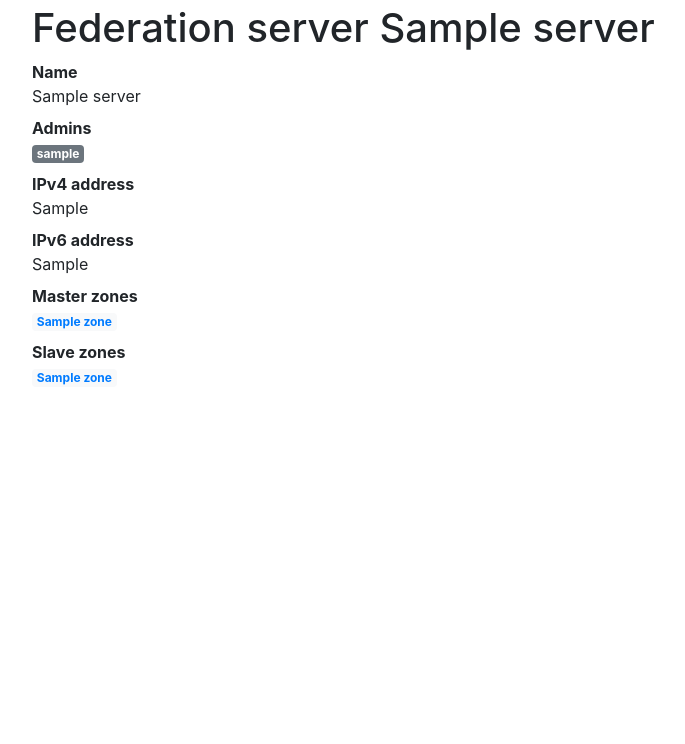
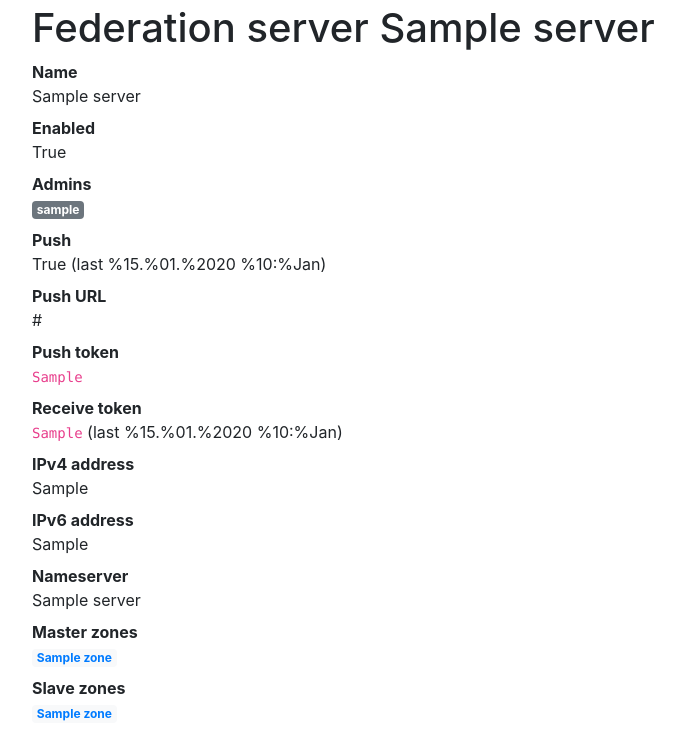
Before and after one commit to nafur/pydnsui, a Django app: page /federation/server/1 in a window 1280 px wide. Shown: the part 56-800 px from the top of the page, without its empty margins (53-738 px from the left). Run offline with Django 3.2, Linux system fonts and the light colour scheme; a user stored in the database is signed in; tables that the repository leaves empty hold one stand-in row (values such as "Sample post"); some libraries are stand-ins or nearby versions.

Commit message:
Removing remotes, integrating into Server.

```diff
--- a/federation/models.py
+++ b/federation/models.py
@@ -3,7 +3,9 @@
 from django.db import models
 from django.urls import reverse
 
-class Remote(models.Model):
+from datetime import datetime
+
+class Server(models.Model):
 	name = models.CharField(
 		max_length = 255,
 		unique = True,
@@ -11,34 +13,36 @@
 	)
 	enabled = models.BooleanField(
 		default = True,
-		verbose_name = "Remote is enabled",
-	)
-	url = models.URLField(
-		help_text = "URL where to pull the information.",
-	)
-	importer = models.CharField(
-		max_length = 2,
-		choices = [('DE', 'Default')],
-		default = 'DE',
-		verbose_name = 'Importer',
-	)
-
-	def __str__(self):
-		return self.name
-	def get_absolute_url(self):
-		return reverse('fed:remote-edit', kwargs = {
-			'pk': self.pk,
-		})
-
-class Server(models.Model):
-	name = models.CharField(
-		max_length = 255,
-		unique = True,
-		help_text = "Unique identifier for this server. Maybe the FQDN?",
+		verbose_name = "Zone is enabled",
 	)
 	admins = models.ManyToManyField(User,
 		verbose_name = "Admin users",
 		help_text = "Users that may modify this server.",
+	)
+	push_url = models.URLField(
+		help_text = "URL where to push the information.",
+	)
+	push_enabled = models.BooleanField(
+		default = True,
+		verbose_name = "Zone is enabled",
+	)
+	push_token = models.CharField(
+		max_length = 255,
+		verbose_name = "Token",
+	)
+	last_push = models.DateTimeField(
+		blank = True,
+		null = True,
+		help_text = "Last push to this server"
+	)
+	receive_token = models.CharField(
+		max_length = 255,
+		verbose_name = "Token",
+	)
+	last_received = models.DateTimeField(
+		blank = True,
+		null = True,
+		help_text = "Last push from this server"
 	)
 	ipv4 = models.GenericIPAddressField(
 		protocol = 'IPv4',
@@ -52,15 +56,6 @@
 		max_length = 255,
 		help_text = "FQDN of the nameserver",
 	)
-	token = models.CharField(
-		max_length = 255,
-		verbose_name = "Token",
-	)
-	last_poll = models.DateTimeField(
-		null = True,
-		blank = True,
-		verbose_name = "Last polled",
-	)
 
 	def __str__(self):
 		return self.name
@@ -70,6 +65,10 @@
 		})
 	def is_this_server(self):
 		return settings.SERVER_NAME == self.name
+	def is_push_recent(self):
+		return self.last_push > datetime.now() - datetime.hour(1)
+	def is_receive_recent(self):
+		return self.last_received > datetime.now() - datetime.hour(1)
 
 class Zone(models.Model):
 	name = models.CharField(
@@ -79,13 +78,6 @@
 	enabled = models.BooleanField(
 		default = True,
 		verbose_name = "Zone is enabled",
-	)
-	remote = models.ForeignKey(Remote,
-		on_delete = models.CASCADE,
-		blank = True,
-		null = True,
-		verbose_name = "Remote configuration server",
-		related_name = 'zones',
 	)
 	master = models.ForeignKey(Server,
 		on_delete = models.CASCADE,
--- a/federation/templates/federation/server_detail.html
+++ b/federation/templates/federation/server_detail.html
@@ -6,12 +6,24 @@
 <dl>
 	<dt>Name</dt>
 	<dd>{{ object.name }}</dd>
+	<dt>Enabled</dt>
+	<dd>{{ object.enabled }}</dd>
 	<dt>Admins</dt>
 	<dd>{% for u in server.admins.all %}<span class="badge badge-secondary">{{ u.username }}</span>{% endfor %}</dd>
+	<dt>Push</dt>
+	<dd>{{ object.push_enabled }} (last {{ object.last_push|date:'%d.%m.%Y %H:%M' }})</dd>
+	<dt>Push URL</dt>
+	<dd>{{ object.push_url }}</dd>
+	<dt>Push token</dt>
+	<dd><code>{{ object.push_token }}</code></dd>
+	<dt>Receive token</dt>
+	<dd><code>{{ object.receive_token }}</code> (last {{ object.last_received|date:'%d.%m.%Y %H:%M' }})</dd>
 	<dt>IPv4 address</dt>
 	<dd>{{ object.ipv4 }}</dd>
 	<dt>IPv6 address</dt>
 	<dd>{{ object.ipv6 }}</dd>
+	<dt>Nameserver</dt>
+	<dd>{{ object.nameserver }}</dd>
 	<dt>Master zones</dt>
 	<dd>
 		{% for record in object.zones_master.all %}
--- a/federation/urls.py
+++ b/federation/urls.py
@@ -7,61 +7,6 @@
 
 app_name = 'fed'
 urlpatterns = [
-	path('remote',
-		login_required(
-			ListView.as_view(model = models.Remote)
-		),
-		name = 'remote-list',
-	),
-	path('remote/create',
-		login_required(
-			CrispyCreateView.as_view(
-				model = models.Remote,
-				fields = [
-					'name', 'enabled', 'url', 'importer'
-				],
-				form_submit_text = 'Submit',
-			)
-		),
-		name = 'remote-create',
-	),
-	path('remote/<int:pk>/edit',
-		login_required(
-			CrispyUpdateView.as_view(
-				model = models.Remote,
-				fields = [
-					'name', 'enabled', 'url', 'importer'
-				],
-				form_submit_text = 'Submit',
-				success_url = reverse_lazy('fed:remote-list'),
-			)
-		),
-		name = 'remote-edit',
-	),
-	path('remote/<int:pk>/disable',
-		login_required(
-			DisableView.as_view(
-				model = models.Remote,
-				redirect_url = reverse_lazy('fed:remote-list')
-			)
-		),
-		name = 'remote-disable',
-	),
-	path('remote/<int:pk>/enable',
-		login_required(
-			EnableView.as_view(
-				model = models.Remote,
-				redirect_url = reverse_lazy('fed:remote-list')
-			)
-		),
-		name = 'remote-enable',
-	),
-	path('remote/<int:pk>/import',
-		login_required(
-			views.RemoteManualImportView.as_view()
-		),
-		name = 'remote-import',
-	),
 	path('server',
 		login_required(
 			ListView.as_view(model = models.Server)
@@ -72,9 +17,7 @@
 		login_required(
 			CrispyCreateView.as_view(
 				model = models.Server,
-				fields = [
-					'name', 'admins', 'ipv4', 'ipv6', 'token'
-				],
+				fields = [ 'name', 'enabled', 'admins', 'push_url', 'push_enabled', 'ipv4', 'ipv6', 'token' ],
 				form_submit_text = 'Submit',
 			)
 		),
@@ -85,6 +28,54 @@
 			DetailView.as_view(model = models.Server)
 		),
 		name = 'server-detail',
+	),
+	path('server/<int:pk>/edit',
+		login_required(
+			CrispyUpdateView.as_view(
+				model = models.Server,
+				fields = [ 'name', 'enabled', 'admins', 'push_url', 'push_enabled', 'ipv4', 'ipv6', 'token' ],
+				form_submit_text = 'Submit',
+			)
+		),
+		name = 'server-edit',
+	),
+	path('server/<int:pk>/disable',
+		login_required(
+			DisableView.as_view(
+				model = models.Server,
+				redirect_url = reverse_lazy('fed:server-list')
+			)
+		),
+		name = 'server-disable',
+	),
+	path('server/<int:pk>/enable',
+		login_required(
+			EnableView.as_view(
+				model = models.Server,
+				redirect_url = reverse_lazy('fed:server-list')
+			)
+		),
+		name = 'server-enable',
+	),
+	path('server/<int:pk>/disable-push',
+		login_required(
+			DisableView.as_view(
+				model = models.Server,
+				redirect_url = reverse_lazy('fed:server-list'),
+				property_name = 'push_enabled'
+			)
+		),
+		name = 'server-disable-push',
+	),
+	path('server/<int:pk>/enable-push',
+		login_required(
+			EnableView.as_view(
+				model = models.Server,
+				redirect_url = reverse_lazy('fed:server-list'),
+				property_name = 'push_enabled'
+			)
+		),
+		name = 'server-enable-push',
 	),
 	path('zone',
 		login_required(
--- a/pydnsui/templatetags/helpers.py
+++ b/pydnsui/templatetags/helpers.py
@@ -4,8 +4,8 @@
 register = template.Library()
 
 @register.simple_tag
-def enabled_icon(obj):
-	if obj.enabled:
+def enabled_icon(obj, property_name = 'enabled'):
+	if obj.__dict__[property_name]:
 		t = "{% fa5_icon 'check' title='enabled' %}"
 	else:
 		t = "{% fa5_icon 'ban' title='disabled' %}"
--- a/templates/base.html
+++ b/templates/base.html
@@ -22,7 +22,6 @@
 						<li class="nav-item dropdown">
 							<a class="nav-link active dropdown-toggle" id="dropdown-federation" data-toggle="dropdown" href="#" role="button" aria-haspopup="true" aria-expanded="false">{% fa5_icon 'cloud' %} Federation</a>
 							<div class="dropdown-menu" aria-labelledby="dropdown-federation">
-								<a class="dropdown-item" href="{% url 'fed:remote-list' %}">Remotes</a>
 								<a class="dropdown-item" href="{% url 'fed:server-list' %}">Server</a>
 								<a class="dropdown-item" href="{% url 'fed:zone-list' %}">Zones</a>
 							</div>
```
Also changed, not shown: federation/templates/federation/server_list.html (+33 -6 lines), pydnsui/views.py (+12 -11 lines), federation/migrations/0007_auto_20200329_1748.py (added), federation/migrations/0008_auto_20200329_1844.py (added).
